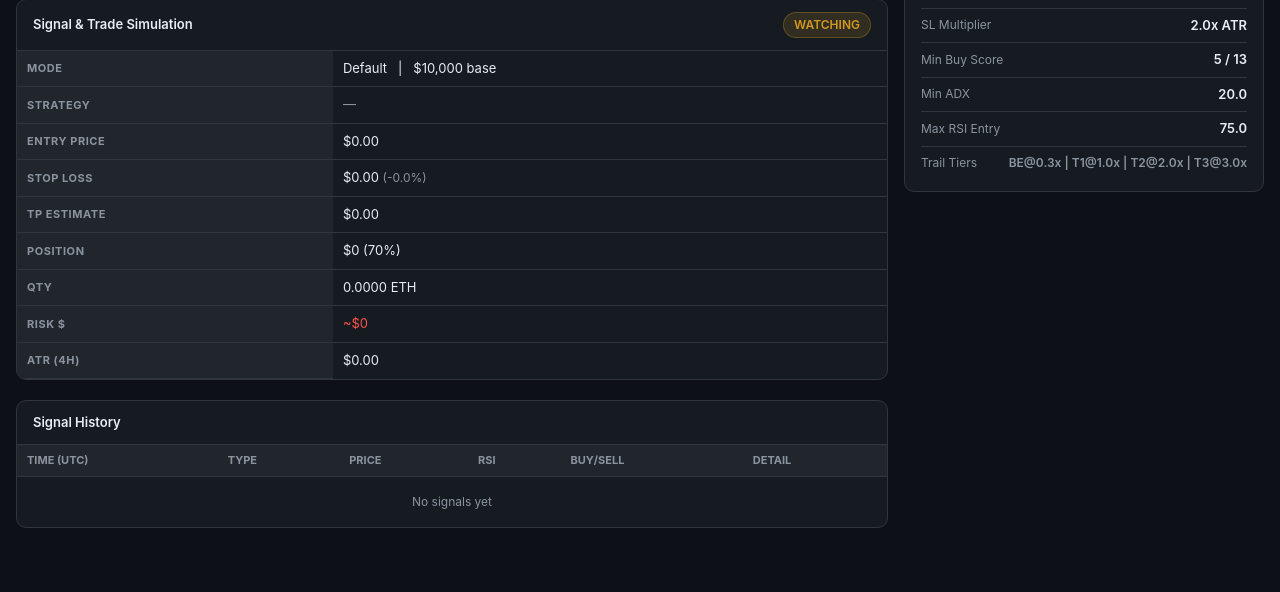
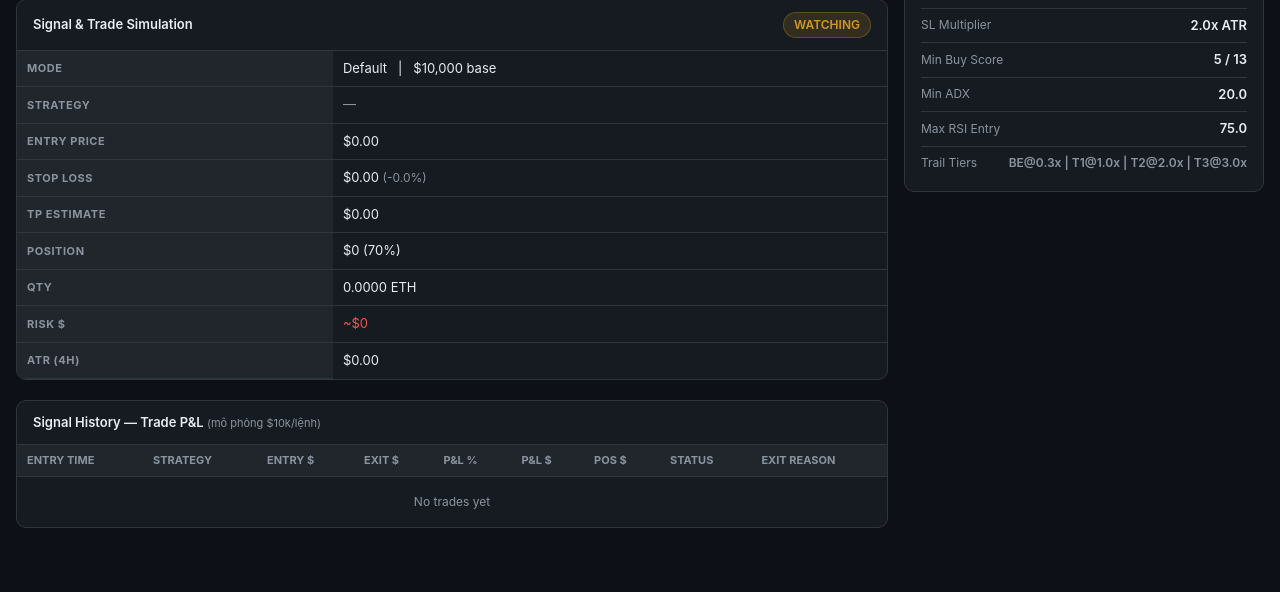
Before and after one commit to quyendang/FastScores-Web, a FastAPI app: page /bot in a window 1280 px wide. Shown: the part 1021-1613 px from the top of the page. Run offline with FastAPI, Linux system fonts and the light colour scheme; parts of the project's set-up code (start-up, migrations or seed data) failed here and were passed over.

Commit message:
Track trade P&L in Signal History table
- bot_service: BUY signal inserts new 'open' row with entry_price, strategy, position_usd
- bot_service: CLOSE signal updates the matching open BUY row with exit_price, pnl_pct, pnl_usd, status (closed/stopped)
- routers/bot: query new columns (status, entry_price, exit_price, pnl_pct, pnl_usd, etc.)
- dashboard: Signal History table redesigned as trade tracker with P&L%, P&L$, status badge (OPEN/WIN/LOSS), summary row

Requires DB migration: ALTER TABLE signal_history ADD COLUMN status/entry_price/exit_price/pnl_pct/pnl_usd/strategy/exit_reason/position_usd/closed_at

Co-Authored-By: Claude Sonnet 4.6 <noreply@anthropic.com>

```diff
--- a/routers/bot.py
+++ b/routers/bot.py
@@ -90,7 +90,7 @@ async def bot_dashboard(
     def _db_signals():
         try:
             return (get_supabase().table("signal_history")
-                    .select("signal_type,price,rsi,buy_score,sell_score,signal_detail,created_at")
+                    .select("id,signal_type,status,price,entry_price,exit_price,pnl_pct,pnl_usd,strategy,exit_reason,position_usd,rsi,buy_score,sell_score,signal_detail,created_at,closed_at")
                     .eq("symbol", symbol).order("created_at", desc=False)
                     .limit(200).execute()).data or []
         except Exception:
--- a/services/bot_service.py
+++ b/services/bot_service.py
@@ -476,29 +476,94 @@ def _send_close(symbol, entry, exit_price, atr, pnl_pct, reason_label, strategy,
     telegram_notify(f"{symbol} - Dong lenh", msg)
 
 # ── Background job (called by scheduler) ─────────────────────────────────────
+def _db_record_buy(supabase, symbol: str, result: dict):
+    """Insert a new BUY trade row into signal_history."""
+    snap    = result.get("snapshot", {})
+    cfg     = get_bot_config(symbol)
+    price   = result.get("price") or snap.get("price")
+    pos_usd = 10_000 * cfg["position_pct"]
+    supabase.table("signal_history").insert({
+        "symbol":        symbol,
+        "signal_type":   "BUY",
+        "status":        "open",
+        "price":         price,
+        "entry_price":   price,
+        "rsi":           snap.get("rsi_14"),
+        "macd_hist":     snap.get("macd_hist"),
+        "buy_score":     snap.get("buy_score", 0),
+        "sell_score":    snap.get("sell_score", 0),
+        "signal_strength": 2,
+        "signal_detail": result.get("reason", ""),
+        "strategy":      result.get("strategy", result.get("reason", "")),
+        "position_usd":  round(pos_usd, 2),
+    }).execute()
+
+
+def _db_record_close(supabase, symbol: str, result: dict):
+    """Find the most recent open BUY for this symbol and close it with P&L."""
+    snap      = result.get("snapshot", {})
+    cfg       = get_bot_config(symbol)
+    exit_price = result.get("price") or snap.get("price")
+    reason     = result.get("reason", "")
+    now_iso    = datetime.utcnow().isoformat()
+
+    # Find open row
+    rows = (supabase.table("signal_history")
+            .select("id,entry_price,position_usd")
+            .eq("symbol", symbol).eq("status", "open")
+            .order("created_at", desc=True).limit(1).execute()).data or []
+
+    if rows:
+        row       = rows[0]
+        row_id    = row["id"]
+        entry     = float(row.get("entry_price") or exit_price)
+        pos_usd   = float(row.get("position_usd") or 10_000 * cfg["position_pct"])
+        pnl_pct   = (exit_price - entry) / entry * 100 if entry else 0.0
+        fee       = pos_usd * cfg["commission_pct"] / 100
+        pnl_usd   = pos_usd * pnl_pct / 100 - fee
+        new_status = "closed" if pnl_pct > 0 else "stopped"
+        supabase.table("signal_history").update({
+            "status":      new_status,
+            "exit_price":  round(exit_price, 4),
+            "pnl_pct":     round(pnl_pct, 2),
+            "pnl_usd":     round(pnl_usd, 2),
+            "exit_reason": reason,
+            "closed_at":   now_iso,
+            "sell_score":  snap.get("sell_score", 0),
+            "signal_detail": reason,
+        }).eq("id", row_id).execute()
+    else:
+        # No open trade found — insert a standalone CLOSE record
+        supabase.table("signal_history").insert({
+            "symbol":      symbol,
+            "signal_type": "CLOSE",
+            "status":      "closed",
+            "price":       exit_price,
+            "exit_price":  exit_price,
+            "rsi":         snap.get("rsi_14"),
+            "sell_score":  snap.get("sell_score", 0),
+            "signal_strength": 1,
+            "signal_detail": reason,
+            "exit_reason": reason,
+            "closed_at":   now_iso,
+        }).execute()
+
+
 def symbols_tracker_job(supabase=None):
     for symbol in RSI_SYMBOLS:
         try:
             result = run_symbol_tracker_once(symbol, send_notify=True)
             logging.info(f"[JOB] {symbol}: {result.get('action')} -- {result.get('reason')}")
 
-            # Optionally persist to signal_history
-            if supabase and result.get("action") in ("BUY", "CLOSE"):
+            if supabase:
+                action = result.get("action")
                 try:
-                    snap = result.get("snapshot", {})
-                    supabase.table("signal_history").insert({
-                        "symbol": symbol,
-                        "signal_type": result["action"],
-                        "price": result.get("price"),
-                        "rsi": snap.get("rsi_14"),
-                        "macd_hist": snap.get("macd_hist"),
-                        "buy_score": snap.get("buy_score", 0),
-                        "sell_score": snap.get("sell_score", 0),
-                        "signal_strength": 2 if result.get("action") == "BUY" else 1,
-                        "signal_detail": result.get("reason", ""),
-                    }).execute()
+                    if action == "BUY":
+                        _db_record_buy(supabase, symbol, result)
+                    elif action == "CLOSE":
+                        _db_record_close(supabase, symbol, result)
                 except Exception as e:
-                    logging.warning(f"[JOB] DB insert {symbol}: {e}")
+                    logging.warning(f"[JOB] DB {action} {symbol}: {e}")
         except Exception as e:
             logging.error(f"[JOB] {symbol}: {e}")
 
--- a/templates/bot_dashboard.html
+++ b/templates/bot_dashboard.html
@@ -455,23 +455,29 @@
         </div>
       </div>
 
-      <!-- Signal History -->
+      <!-- Signal History (Trade P&L) -->
       <div class="panel hist-wrap">
-        <div class="panel-header">Signal History</div>
+        <div class="panel-header" style="display:flex;align-items:center;justify-content:space-between">
+          <span>Signal History — Trade P&amp;L <span style="font-size:11px;color:#8b949e;font-weight:400">(mô phỏng $10k/lệnh)</span></span>
+          <span id="histSummary" style="font-size:12px;color:#8b949e"></span>
+        </div>
         <div style="overflow-x:auto">
           <table class="hist-table">
             <thead>
               <tr>
-                <th>Time (UTC)</th>
-                <th>Type</th>
-                <th>Price</th>
-                <th>RSI</th>
-                <th>Buy/Sell</th>
-                <th>Detail</th>
+                <th>Entry Time</th>
+                <th>Strategy</th>
+                <th>Entry $</th>
+                <th>Exit $</th>
+                <th>P&amp;L %</th>
+                <th>P&amp;L $</th>
+                <th>Pos $</th>
+                <th>Status</th>
+                <th>Exit Reason</th>
               </tr>
             </thead>
             <tbody id="histTbody">
-              <tr><td colspan="6" class="text-sub" style="padding:16px;text-align:center">Loading...</td></tr>
+              <tr><td colspan="9" class="text-sub" style="padding:16px;text-align:center">Loading...</td></tr>
             </tbody>
           </table>
         </div>
@@ -844,28 +850,72 @@
     },
   });
 
-  // ── Signal History Table ─────────────────────────────────────────────────
+  // ── Signal History Table (Trade P&L) ─────────────────────────────────────
   const tbody = document.getElementById("histTbody");
-  if (!dbSigs || !dbSigs.length) {
-    tbody.innerHTML = `<tr><td colspan="6" class="text-sub" style="padding:16px;text-align:center">No signals yet</td></tr>`;
+  const histSummary = document.getElementById("histSummary");
+
+  // Only show BUY rows (each BUY row tracks a full trade lifecycle)
+  const tradeRows = dbSigs.filter(s => s.signal_type === "BUY" || (!s.signal_type && s.entry_price));
+
+  if (!tradeRows.length) {
+    tbody.innerHTML = `<tr><td colspan="9" class="text-sub" style="padding:16px;text-align:center">No trades yet</td></tr>`;
   } else {
-    const recent = dbSigs.slice().reverse().slice(0, 50);
+    const recent = tradeRows.slice().reverse().slice(0, 50);
+
+    // Summary stats for closed trades
+    const closed = tradeRows.filter(s => s.status === "closed" || s.status === "stopped");
+    if (closed.length) {
+      const wins    = closed.filter(s => (s.pnl_pct || 0) > 0).length;
+      const totPnl  = closed.reduce((a, s) => a + (s.pnl_usd || 0), 0);
+      const wr      = (wins / closed.length * 100).toFixed(0);
+      const pnlColor = totPnl >= 0 ? "#3fb950" : "#f85149";
+      histSummary.innerHTML = `${closed.length} closed &nbsp;|&nbsp; WR: <b>${wr}%</b> &nbsp;|&nbsp; Total P&L: <b style="color:${pnlColor}">${totPnl >= 0 ? "+" : ""}$${totPnl.toLocaleString(undefined,{minimumFractionDigits:0,maximumFractionDigits:0})}</b>`;
+    }
+
+    const fmt  = v => v != null ? `$${parseFloat(v).toLocaleString(undefined,{minimumFractionDigits:2,maximumFractionDigits:2})}` : "—";
+    const stratLabel = { DIP_BUY: "Dip Buy", TREND_FOLLOW: "Trend", SCORE_BUY: "Score" };
+
     tbody.innerHTML = recent.map(s => {
-      const dt = s.created_at ? s.created_at.replace("T", " ").slice(0, 16) : "—";
-      const typeColor = s.signal_type === "BUY" ? "badge-green" :
-                        s.signal_type === "CLOSE" ? "badge-red" : "badge-gray";
-      const price = s.price ? `$${parseFloat(s.price).toLocaleString(undefined, {minimumFractionDigits:2,maximumFractionDigits:2})}` : "—";
-      const rsi   = s.rsi ? parseFloat(s.rsi).toFixed(1) : "—";
-      const bs    = s.buy_score ?? "—";
-      const ss    = s.sell_score ?? "—";
-      const detail = s.signal_detail || "—";
-      return `<tr>
-        <td class="text-sub">${dt}</td>
-        <td><span class="badge ${typeColor}">${s.signal_type || "—"}</span></td>
-        <td>${price}</td>
-        <td>${rsi}</td>
-        <td class="text-sub" style="font-size:11px">B:${bs} / S:${ss}</td>
-        <td class="text-sub" style="font-size:11px">${detail}</td>
+      const dt = s.created_at ? s.created_at.replace("T"," ").slice(0,16) : "—";
+      const strat = stratLabel[s.strategy] || s.strategy || s.signal_detail?.split(" ")[0] || "—";
+
+      // Status badge
+      let statusBadge;
+      if (s.status === "open") {
+        statusBadge = `<span class="badge badge-yellow">OPEN</span>`;
+      } else if (s.status === "closed") {
+        statusBadge = `<span class="badge badge-green">WIN</span>`;
+      } else if (s.status === "stopped") {
+        statusBadge = `<span class="badge badge-red">LOSS</span>`;
+      } else {
+        statusBadge = `<span class="badge badge-gray">${s.status || "?"}</span>`;
+      }
+
+      // P&L coloring
+      const pnlPct = s.pnl_pct != null ? parseFloat(s.pnl_pct) : null;
+      const pnlUsd = s.pnl_usd != null ? parseFloat(s.pnl_usd) : null;
+      const pnlPctStr = pnlPct != null
+        ? `<span style="color:${pnlPct>=0?'#3fb950':'#f85149'};font-weight:600">${pnlPct>=0?"+":""}${pnlPct.toFixed(2)}%</span>`
+        : s.status === "open" ? `<span style="color:#8b949e;font-style:italic">open</span>` : "—";
+      const pnlUsdStr = pnlUsd != null
+        ? `<span style="color:${pnlUsd>=0?'#3fb950':'#f85149'};font-weight:600">${pnlUsd>=0?"+":""}$${Math.abs(pnlUsd).toLocaleString(undefined,{minimumFractionDigits:0,maximumFractionDigits:0})}</span>`
+        : "—";
+
+      const posUsd = s.position_usd != null ? `$${parseFloat(s.position_usd).toLocaleString(undefined,{minimumFractionDigits:0,maximumFractionDigits:0})}` : "—";
+      const rowStyle = s.status === "open" ? "background:rgba(56,139,253,0.05)" :
+                       s.status === "closed" ? "background:rgba(63,185,80,0.04)" :
+                       s.status === "stopped" ? "background:rgba(248,81,73,0.04)" : "";
+
+      return `<tr style="${rowStyle}">
+        <td class="text-sub" style="font-size:11px;white-space:nowrap">${dt}</td>
+        <td style="font-size:12px">${strat}</td>
+        <td style="font-size:12px">${fmt(s.entry_price || s.price)}</td>
+        <td style="font-size:12px">${s.exit_price ? fmt(s.exit_price) : "—"}</td>
+        <td style="font-size:13px">${pnlPctStr}</td>
+        <td style="font-size:13px">${pnlUsdStr}</td>
+        <td class="text-sub" style="font-size:11px">${posUsd}</td>
+        <td>${statusBadge}</td>
+        <td class="text-sub" style="font-size:11px">${s.exit_reason || "—"}</td>
       </tr>`;
     }).join("");
   }
```
